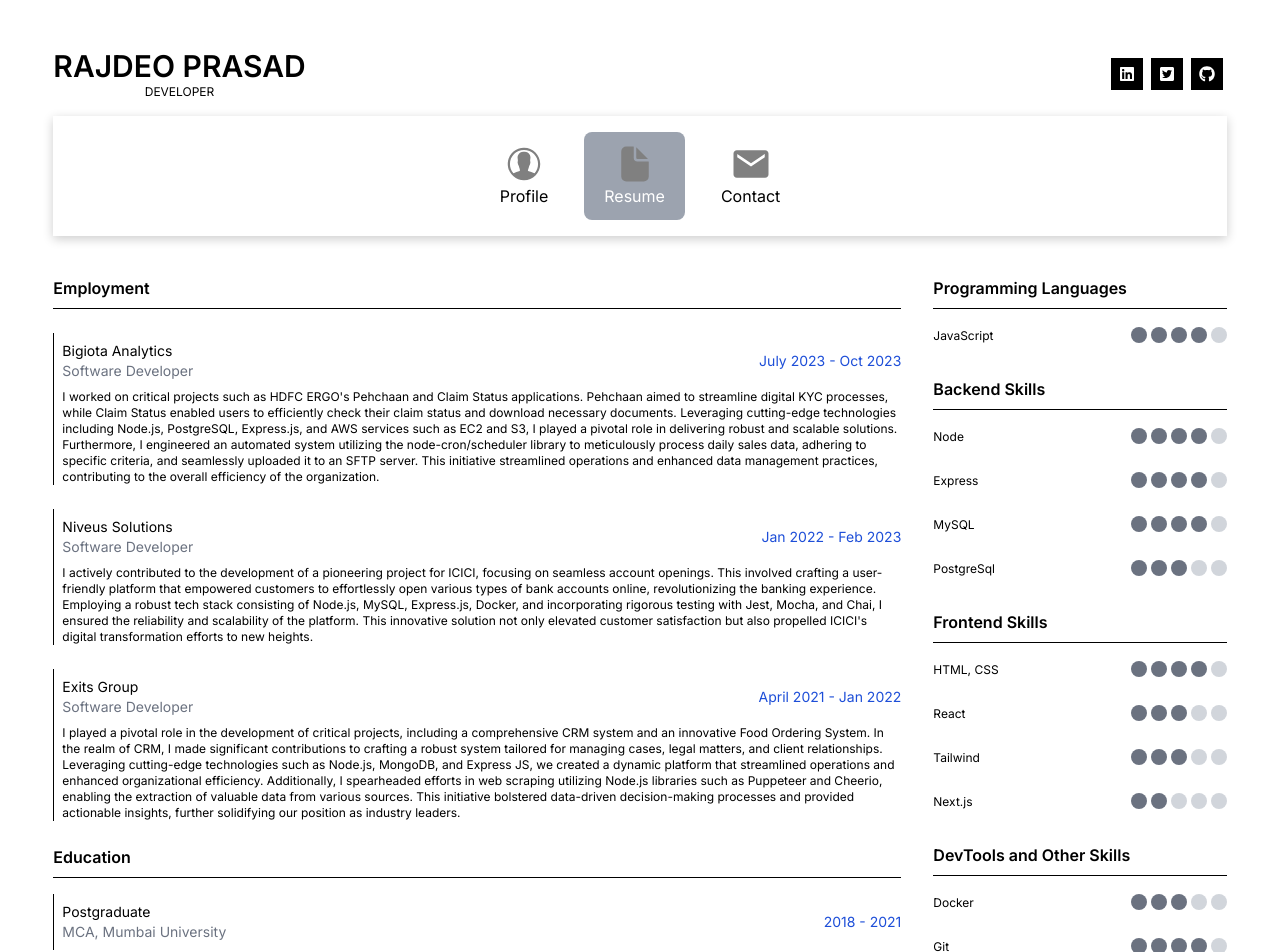
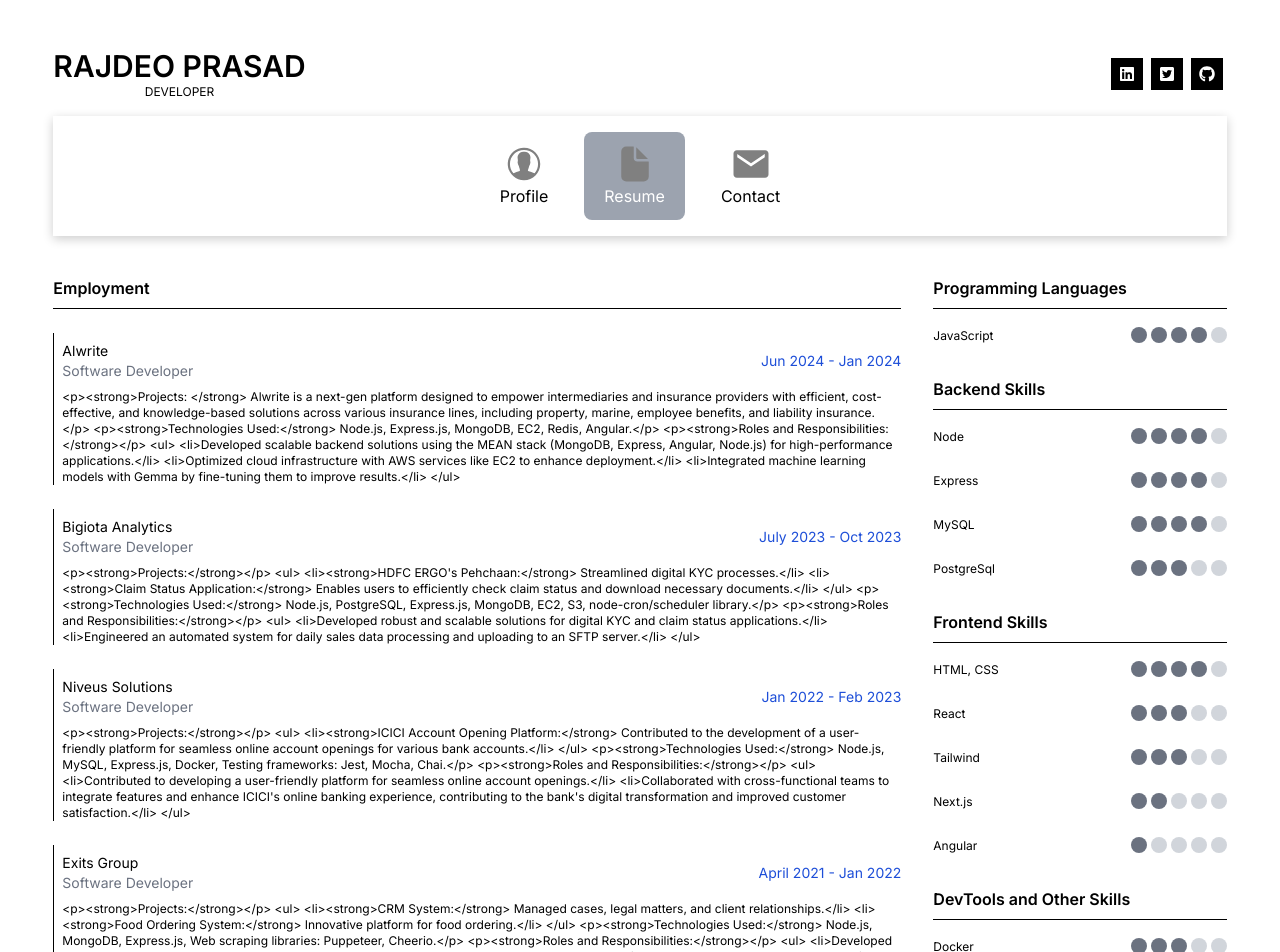
Before and after one commit to formalrajdeo/rajdeoprasad, a Next.js app: page /resume in a window 1280 px wide. Shown: the top 952 px of the page. Built offline with nearby package versions, Linux system fonts and the light colour scheme.

Commit message:
Update PERSONAL_DATA.js

```diff
--- a/constants/PERSONAL_DATA.js
+++ b/constants/PERSONAL_DATA.js
@@ -2,31 +2,70 @@
 export const PERSONAL_DATA = {
     EMPLOYEE: [
         {
+            company_name: 'Alwrite',
+            designation: 'Software Developer',
+            role_description: `<p><strong>Projects: </strong> Alwrite is a next-gen platform designed to empower intermediaries and insurance providers with efficient, cost-effective, and knowledge-based solutions across various insurance lines, including property, marine, employee benefits, and liability insurance.</p>
+<p><strong>Technologies Used:</strong> Node.js, Express.js, MongoDB, EC2, Redis, Angular.</p>
+<p><strong>Roles and Responsibilities:</strong></p>
+<ul>
+  <li>Developed scalable backend solutions using the MEAN stack (MongoDB, Express, Angular, Node.js) for high-performance applications.</li>
+  <li>Optimized cloud infrastructure with AWS services like EC2 to enhance deployment.</li>
+  <li>Integrated machine learning models with Gemma by fine-tuning them to improve results.</li>
+</ul>
+`,
+            from_date: 'Jun 2024',
+            to_date: 'Jan 2024'
+        },
+        {
             company_name: 'Bigiota Analytics',
             designation: 'Software Developer',
-            role_description: `I worked on critical projects such as HDFC ERGO's Pehchaan and Claim Status applications. Pehchaan aimed to streamline digital KYC processes, while Claim Status enabled users to efficiently check their claim status and download necessary documents. Leveraging cutting-edge technologies including Node.js, PostgreSQL, Express.js, and AWS services such as EC2 and S3, I played a pivotal role in delivering robust and scalable solutions.
-
-        Furthermore, I engineered an automated system utilizing the node-cron/scheduler library to meticulously process daily sales data, adhering to specific criteria, and seamlessly uploaded it to an SFTP server. This initiative streamlined operations and enhanced data management practices, contributing to the overall efficiency of the organization.`,
+            role_description: `<p><strong>Projects:</strong></p>
+<ul>
+  <li><strong>HDFC ERGO's Pehchaan:</strong> Streamlined digital KYC processes.</li>
+  <li><strong>Claim Status Application:</strong> Enables users to efficiently check claim status and download necessary documents.</li>
+</ul>
+<p><strong>Technologies Used:</strong> Node.js, PostgreSQL, Express.js, MongoDB, EC2, S3, node-cron/scheduler library.</p>
+<p><strong>Roles and Responsibilities:</strong></p>
+<ul>
+  <li>Developed robust and scalable solutions for digital KYC and claim status applications.</li>
+  <li>Engineered an automated system for daily sales data processing and uploading to an SFTP server.</li>
+</ul>
+`,
             from_date: 'July 2023',
             to_date: 'Oct 2023'
         },
         {
             company_name: 'Niveus Solutions',
             designation: 'Software Developer',
-            role_description: `I actively contributed to the development of a pioneering project for ICICI, focusing on seamless account openings. This involved crafting a user-friendly platform that empowered customers to effortlessly open various types of bank accounts online, revolutionizing the banking experience.
-
-        Employing a robust tech stack consisting of Node.js, MySQL, Express.js, Docker, and incorporating rigorous testing with Jest, Mocha, and Chai, I ensured the reliability and scalability of the platform. This innovative solution not only elevated customer satisfaction but also propelled ICICI's digital transformation efforts to new heights.`,
+            role_description: `<p><strong>Projects:</strong></p>
+<ul>
+  <li><strong>ICICI Account Opening Platform:</strong> Contributed to the development of a user-friendly platform for seamless online account openings for various bank accounts.</li>
+</ul>
+<p><strong>Technologies Used:</strong> Node.js, MySQL, Express.js, Docker, Testing frameworks: Jest, Mocha, Chai.</p>
+<p><strong>Roles and Responsibilities:</strong></p>
+<ul>
+  <li>Contributed to developing a user-friendly platform for seamless online account openings.</li>
+  <li>Collaborated with cross-functional teams to integrate features and enhance ICICI's online banking experience, contributing to the bank's digital transformation and improved customer satisfaction.</li>
+</ul>
+`,
             from_date: 'Jan 2022',
             to_date: 'Feb 2023'
         },
         {
             company_name: 'Exits Group',
             designation: 'Software Developer',
-            role_description: `I played a pivotal role in the development of critical projects, including a comprehensive CRM system and an innovative Food Ordering System.
-
-        In the realm of CRM, I made significant contributions to crafting a robust system tailored for managing cases, legal matters, and client relationships. Leveraging cutting-edge technologies such as Node.js, MongoDB, and Express JS, we created a dynamic platform that streamlined operations and enhanced organizational efficiency.
-
-        Additionally, I spearheaded efforts in web scraping utilizing Node.js libraries such as Puppeteer and Cheerio, enabling the extraction of valuable data from various sources. This initiative bolstered data-driven decision-making processes and provided actionable insights, further solidifying our position as industry leaders.`,
+            role_description: `<p><strong>Projects:</strong></p>
+<ul>
+  <li><strong>CRM System:</strong> Managed cases, legal matters, and client relationships.</li>
+  <li><strong>Food Ordering System:</strong> Innovative platform for food ordering.</li>
+</ul>
+<p><strong>Technologies Used:</strong> Node.js, MongoDB, Express.js, Web scraping libraries: Puppeteer, Cheerio.</p>
+<p><strong>Roles and Responsibilities:</strong></p>
+<ul>
+  <li>Developed a comprehensive CRM system to streamline case management and strengthen client relationships.</li>
+  <li>Spearheaded the development of a dynamic food ordering platform and implemented web scraping solutions to extract valuable data from various sources.</li>
+</ul>
+`,
             from_date: 'April 2021',
             to_date: 'Jan 2022'
         }
@@ -94,6 +133,10 @@
                 {
                     name: 'Next.js',
                     rating: 2
+                },
+                {
+                    name: 'Angular',
+                    rating: 1
                 }
             ]
         },
@@ -105,6 +148,10 @@
                     rating: 3
                 },
                 {
+                    name: 'Jenkins',
+                    rating: 3
+                },
+                {
                     name: 'Git',
                     rating: 4
                 }
```
